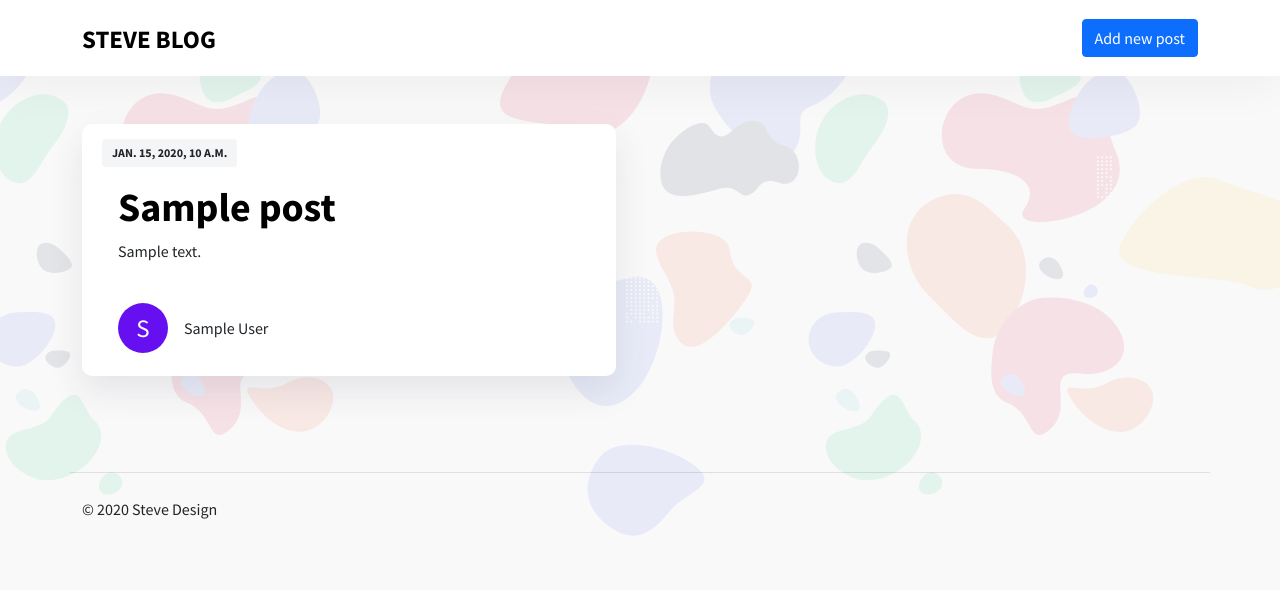
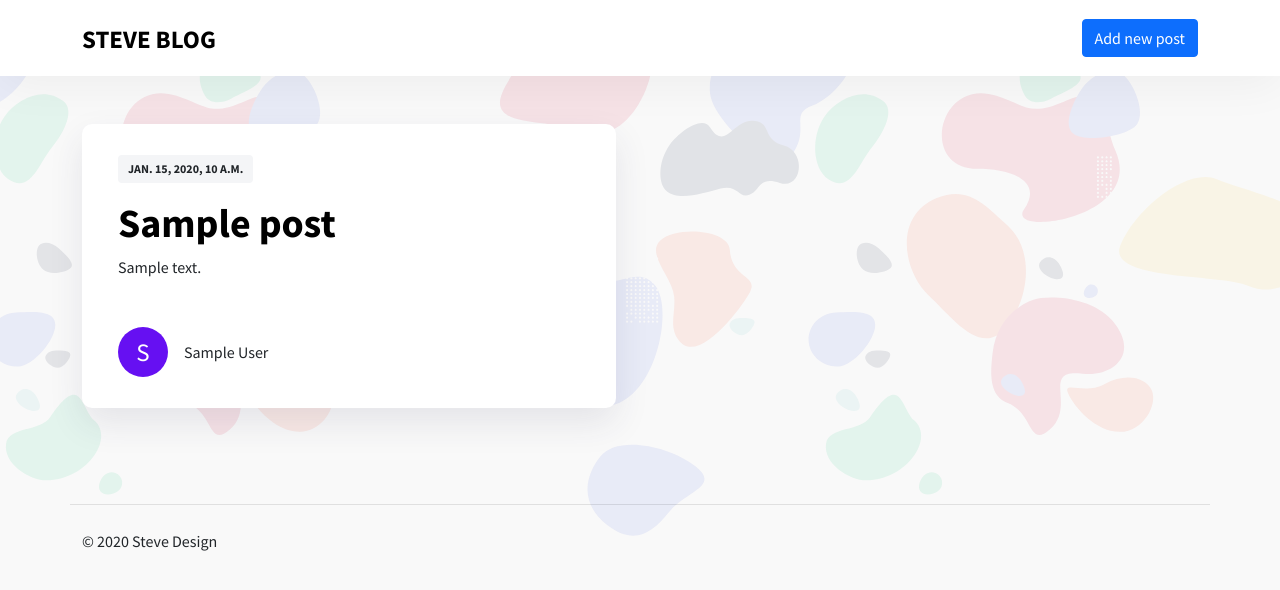
Before and after one commit to stevefoldy/my-first-blog, a Django app: template blog/templates/blog/post_list.html in a window 1280 px wide. Shown: the top 590 px of the page. Run offline with Django 3.2, Linux system fonts and the light colour scheme; the template is opened without the code that fills it: most values are stand-ins (such as "Sample title", 1, 10 or a date in 2020).

Commit message:
mod blog card in list page

```diff
--- a/blog/static/css/blog.css
+++ b/blog/static/css/blog.css
@@ -77,6 +77,7 @@ a {
 .card-footer {
     background: transparent;
     border-top: 0;
+    padding: 1rem;
 }
 
 .footer-row {
--- a/blog/templates/blog/post_list.html
+++ b/blog/templates/blog/post_list.html
@@ -4,7 +4,7 @@
         <div class="col-6 post">
             <div class="post-inner">
                 <div class="card mb-5">
-                    <div class="d-flex">
+                    <div class="d-flex card-body pb-0">
                         <div class="post-date">
                             {{ post.published_date }}
                         </div>
```
